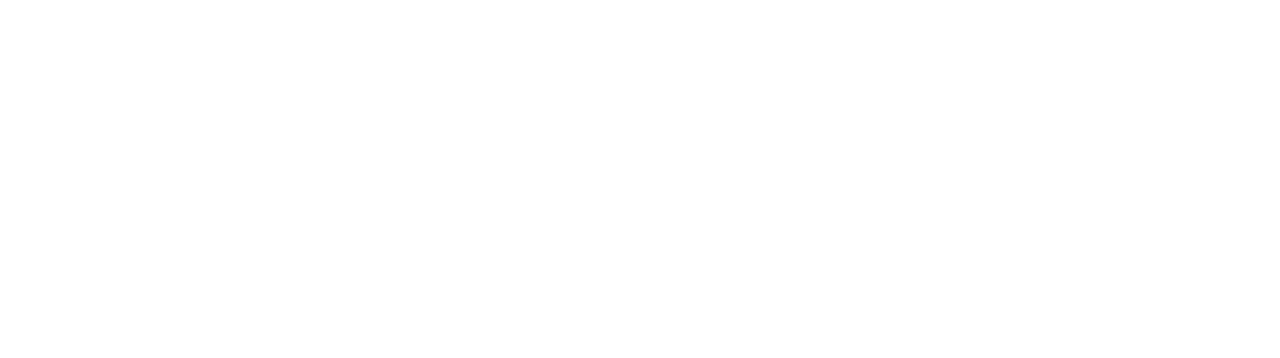
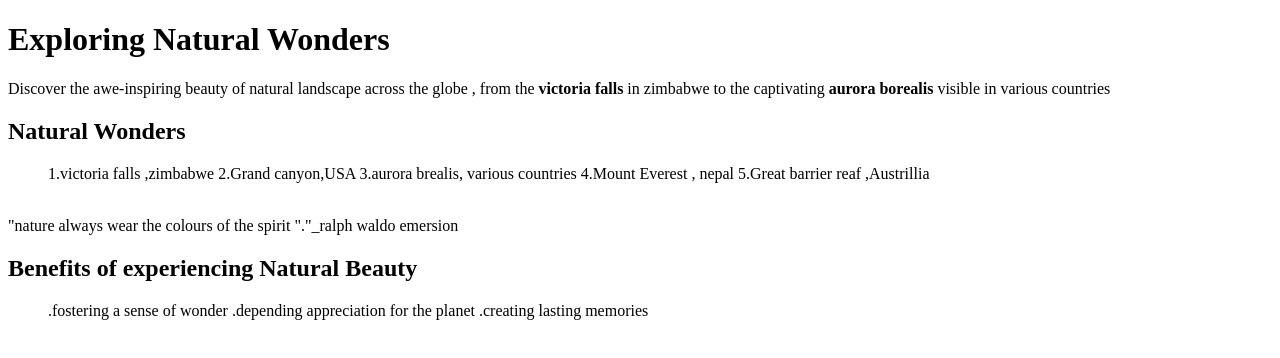
Before and after one commit to nabeeha-1441/image, a plain HTML site: page index.html in a window 1280 px wide. Drawn offline with Linux system fonts and the light colour scheme.

Commit message:
Update index.html

```diff
--- a/index.html
+++ b/index.html
@@ -6,6 +6,35 @@
     <title>Document</title>
 </head>
 <body>
-    <nabeeha></nabeeha>
+    <h1>Exploring Natural Wonders</h1>
+    <p>Discover the awe-inspiring beauty of natural landscape across the globe , from the <b>victoria falls</b> in zimbabwe to the captivating  <b>aurora borealis</b> visible in various countries</p>
+    <h2>Natural Wonders</h2>
+    <p><ol>1.victoria falls ,zimbabwe
+    2.Grand canyon,USA
+    3.aurora brealis, various countries
+    4.Mount Everest , nepal
+    5.Great barrier reaf ,Austrillia
+    </ol>
+    <br>
+    "nature always wear the colours of the spirit "."_ralph waldo emersion</p>
+    <h2>Benefits of experiencing Natural Beauty </h2>
+    <p><ol>.fostering a sense of wonder
+    .depending appreciation for the planet
+    .creating lasting memories </ol>
+     <p/>
+
+
+
+
+
+
+
+
+
+
+
+
+
+
 </body>
 </html>
```
